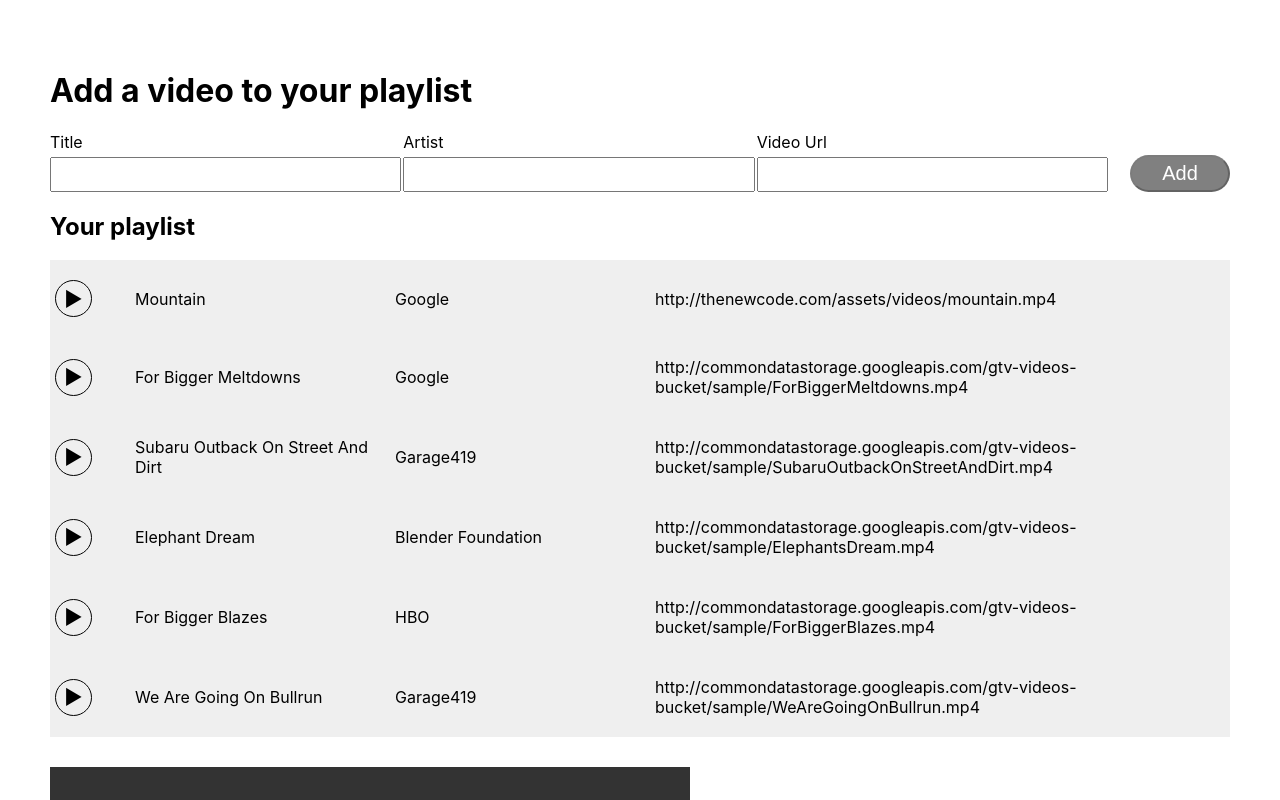
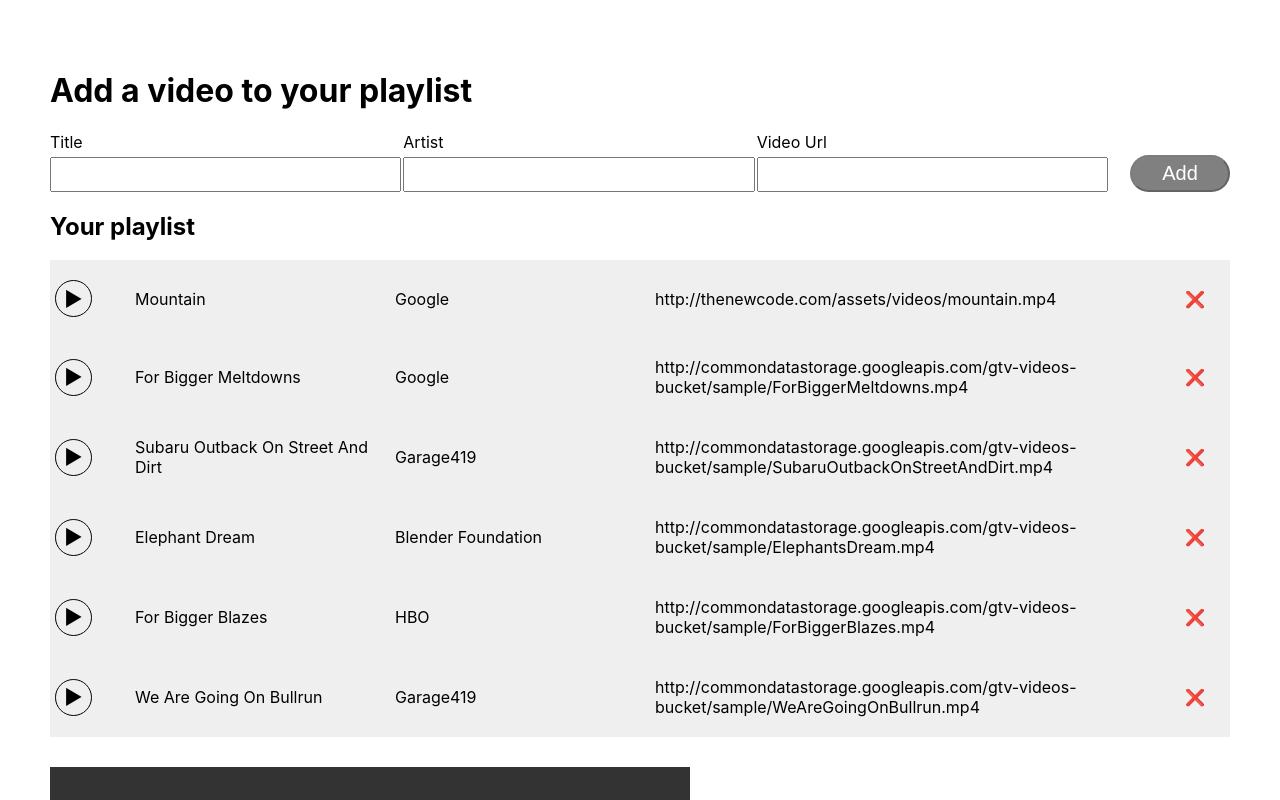
Before and after one commit to karasolga/video-playlist, a React (Create React App) app: page / in a window 1280 px wide. Shown: the top 800 px of the page. Built offline with nearby package versions, Linux system fonts and the light colour scheme; grey boxes are pictures that could not be loaded.

Commit message:
add an option to delete an item

```diff
--- a/src/App.css
+++ b/src/App.css
@@ -51,7 +51,7 @@ body {
 }
 .item {
   display: grid;
-  grid-template-columns: 70px 250px 250px auto;
+  grid-template-columns: 70px 250px 250px auto 40px;
   grid-column-gap: 10px;
   align-items: center;
   padding: 20px 5px;
@@ -78,7 +78,7 @@ body {
   margin-right: 30px;
 }
 
-.select:hover {
+.select:hover, .delete:hover {
   border-color: red;
   color: red;
   cursor: pointer;
--- a/src/App.js
+++ b/src/App.js
@@ -7,10 +7,12 @@ import ITEMS from './constants/items'
 
 const initialState = { items: ITEMS }
 const reducer = (state, action) => {
-  console.log('dispatch', state, action, action.item)
   switch (action.type) {
     case 'add':
       return { items: [...state.items, action.item] }
+    case 'delete':
+      state.items.splice(action.idx, 1)
+      return { items: state.items }
     default:
       return state
   }
@@ -24,7 +26,11 @@ function App() {
       <h1>Add a video to your playlist</h1>
       <FormRow addItem={item => dispatch({ type: 'add', item })} />
       <h2>Your playlist</h2>
-      <Playlist items={state.items} setSelected={setSelectedIndex} />
+      <Playlist
+        items={state.items}
+        setSelected={setSelectedIndex}
+        onDelete={idx => dispatch({ type: 'delete', idx })}
+      />
       {state.items.length ? (
         <Player
           item={state.items[selectedIndex]}
--- a/src/components/item.js
+++ b/src/components/item.js
@@ -1,6 +1,6 @@
 import React from 'react'
 
-function Item({ item, setSelected }) {
+function Item({ item, setSelected, onDelete }) {
   return (
     <div className="item">
       <div className="select" onClick={setSelected}>
@@ -9,6 +9,9 @@ function Item({ item, setSelected }) {
       <div className="item__column">{item.title}</div>
       <div className="item__column">{item.artist}</div>
       <div className="item__column">{item.videoUrl}</div>
+      <div className="delete" onClick={onDelete}>
+        &#10060;
+      </div>
     </div>
   )
 }
--- a/src/components/playlist.js
+++ b/src/components/playlist.js
@@ -1,11 +1,16 @@
 import React from 'react'
 import Item from './item'
 
-function Playlist({ items, setSelected }) {
+function Playlist({ items, setSelected, onDelete }) {
   return (
     <div className="list">
       {items.map((item, idx) => (
-        <Item item={item} key={idx} setSelected={() => setSelected(idx)} />
+        <Item
+          item={item}
+          key={idx}
+          setSelected={() => setSelected(idx)}
+          onDelete={() => onDelete(idx)}
+        />
       ))}
     </div>
   )
```
